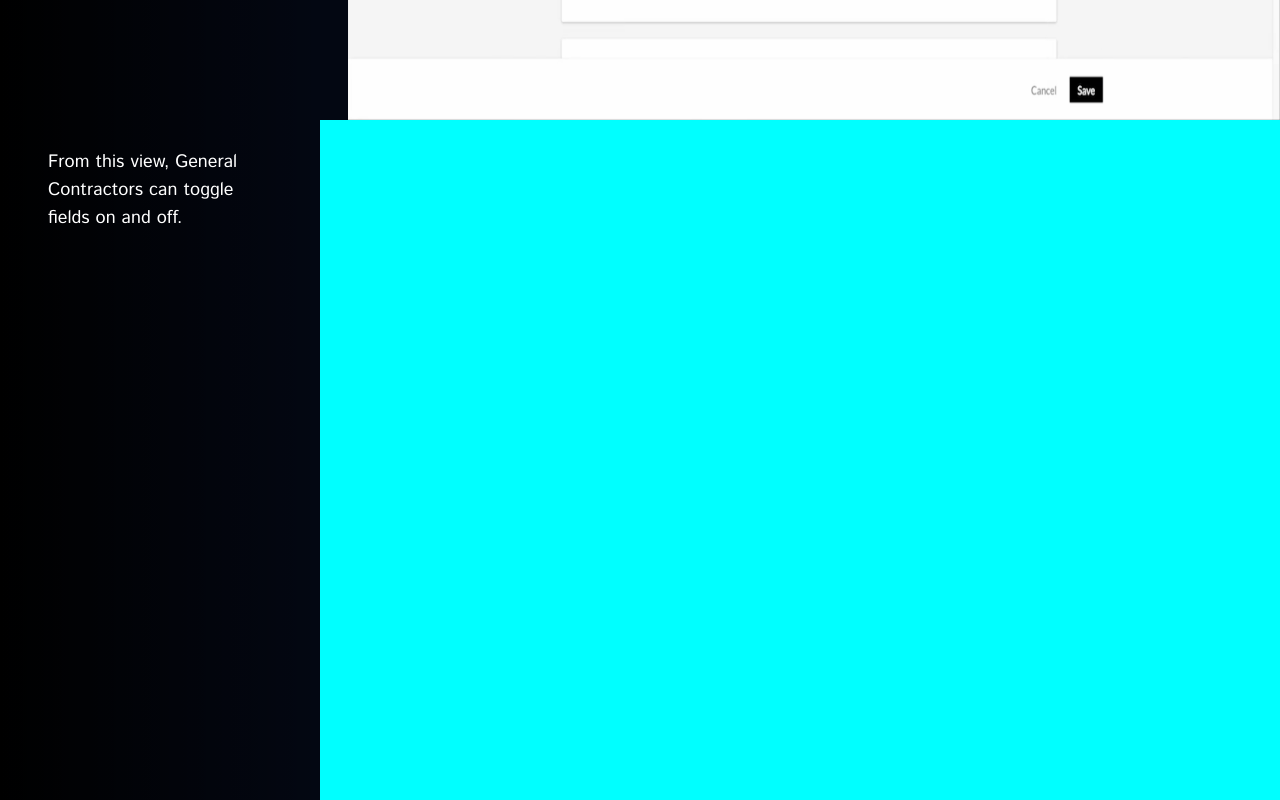
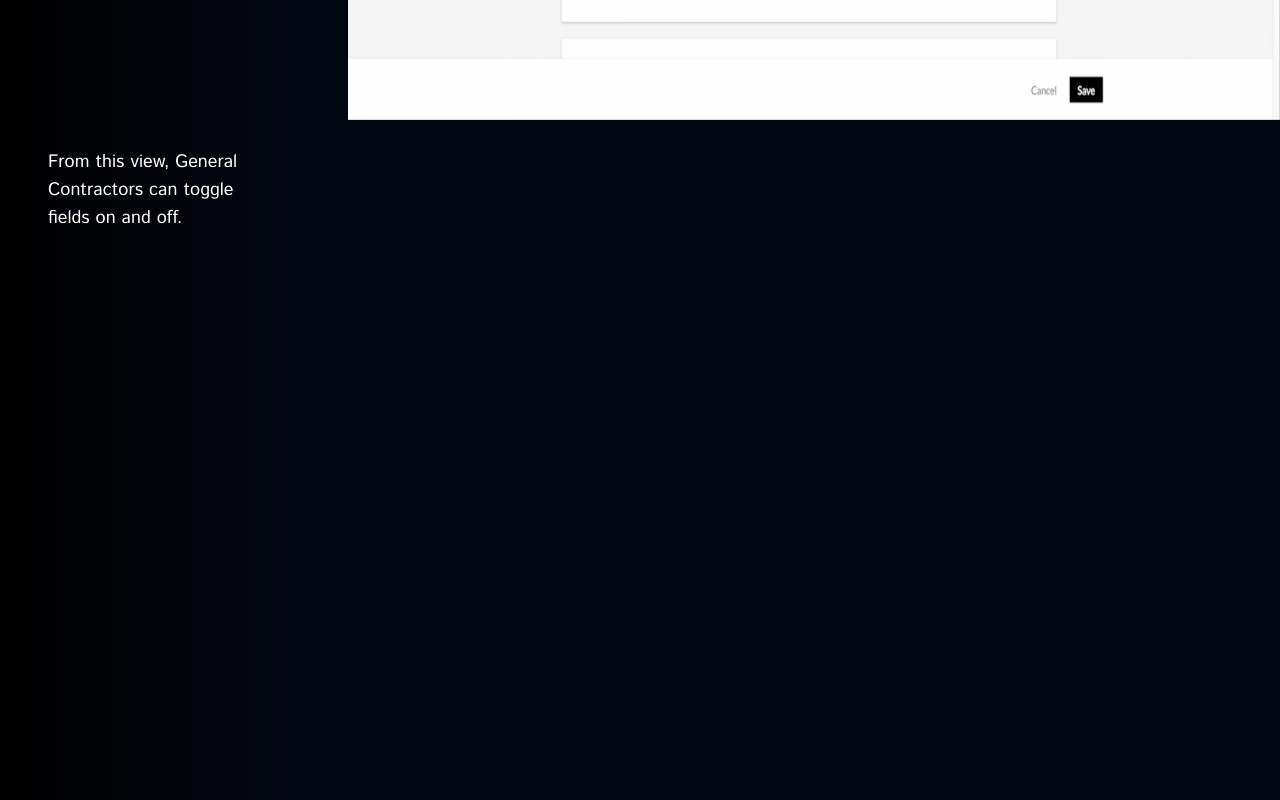
Before and after one commit to mboperator/portfolio, a Next.js app: page / in a window 1280 px wide. Shown: the part 3880-4680 px from the top of the page. Built offline with nearby package versions, Linux system fonts and the light colour scheme.

Commit message:
Removed some placeholder stuff

```diff
--- a/src/components/portfolio.tsx
+++ b/src/components/portfolio.tsx
@@ -221,7 +221,6 @@ export function ProductShowcase(props: { product: Product }) {
               key={`${index}--${slide.description}`}
               product={props.product}
               slide={slide}
-              color={index}
               onEnterViewport={() => {}}
               onExitViewport={() => {}}
             />
--- a/src/components/slideImage.tsx
+++ b/src/components/slideImage.tsx
@@ -24,7 +24,7 @@ function useVisibility(ref: React.RefObject<HTMLDivElement | null>) {
 
 type VisibilityHandler = () => any
 
-export function SlideImage(props: { color: number, product: Product, slide: Slide, onEnterViewport: VisibilityHandler, onExitViewport: VisibilityHandler }) {
+export function SlideImage(props: { product: Product, slide: Slide, onEnterViewport: VisibilityHandler, onExitViewport: VisibilityHandler }) {
   const ref = React.createRef<HTMLDivElement>();
   const { isFullyVisible, isTotallyInvisible } = useVisibility(ref)
 
@@ -39,9 +39,8 @@ export function SlideImage(props: { color: number, product: Product, slide: Slid
     }
   }, [isFullyVisible, isTotallyInvisible, props.product, props.slide]);
 
-  const bgColor = props.color % 2 === 1 ? 'red' : 'cyan'
   return (
-    <div ref={ref} className={`h-lvh w-full`} style={{ backgroundColor: bgColor}}>
+    <div ref={ref} className={`h-lvh w-full`} >
     </div>
   );
 }
```
